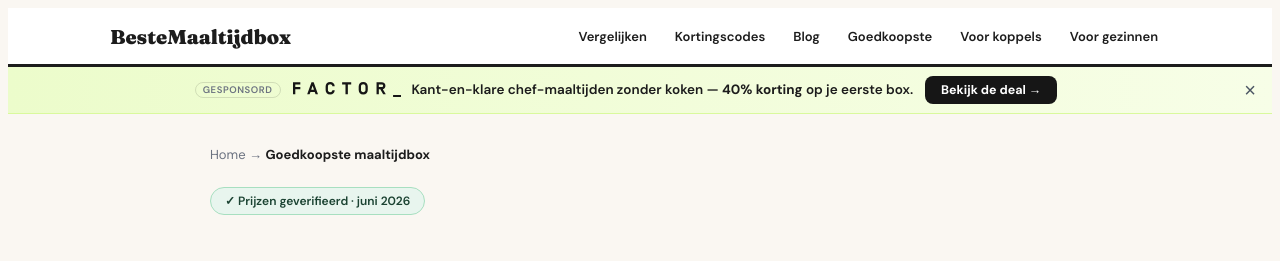
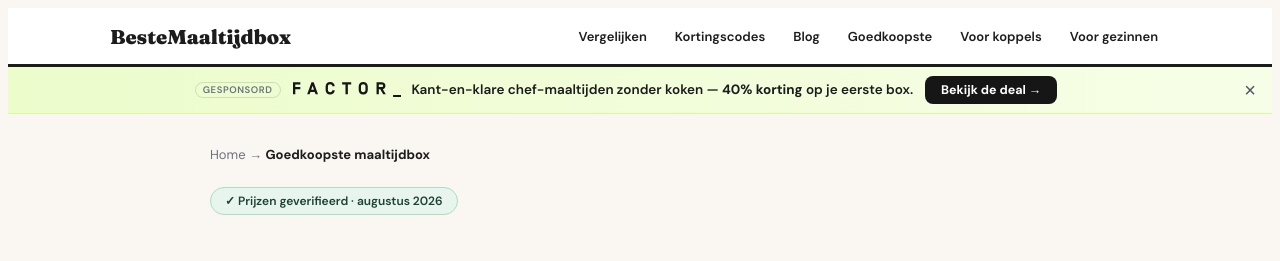
Before and after one commit to fetspets/bestemaaltijdbox, a Next.js app: page /gids/goedkoopste-maaltijdbox-belgie in a window 1280 px wide. Shown: the top 261 px of the page. Built offline with nearby package versions, Linux system fonts and the light colour scheme.

Commit message:
auto: update page.tsx

```diff
--- a/src/app/gids/goedkoopste-maaltijdbox-belgie/page.tsx
+++ b/src/app/gids/goedkoopste-maaltijdbox-belgie/page.tsx
@@ -69,7 +69,7 @@ export default function GoedkoopsteMaaltijdboxPage() {
         {/* Header */}
         <div style={{ marginBottom: 36 }}>
           <div style={{ display: 'inline-flex', alignItems: 'center', gap: 6, background: '#E8F5EE', border: '1px solid #A7DFC0', borderRadius: 100, padding: '5px 14px', fontSize: 12, fontWeight: 600, color: '#1B4332', marginBottom: 16 }}>
-            ✓ Prijzen geverifieerd · juni 2026
+            ✓ Prijzen geverifieerd · {LAATST_BIJGEWERKT}
           </div>
           <h1 style={{ fontFamily: 'Fraunces, serif', fontSize: 'clamp(24px, 7vw, 40px)', fontWeight: 900, lineHeight: 1.1, marginBottom: 16 }}>
             Goedkoopste maaltijdbox België 2026 — echte prijsvergelijking per week
```
